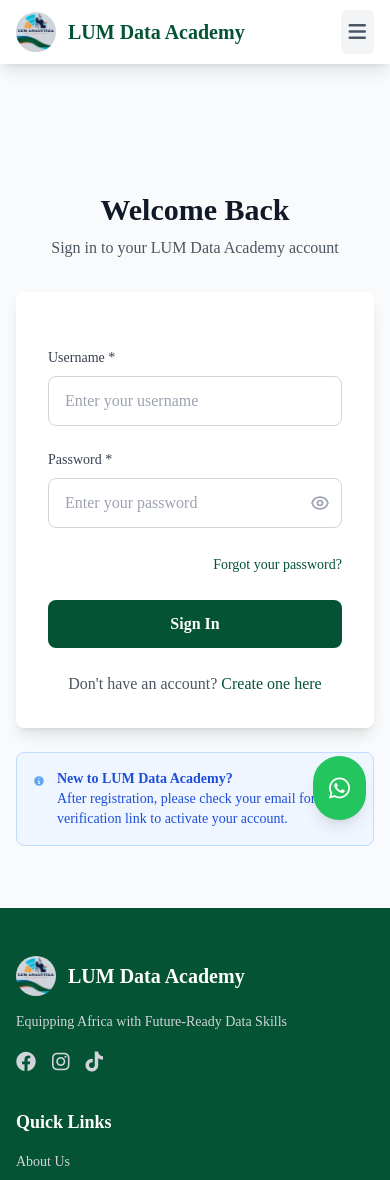
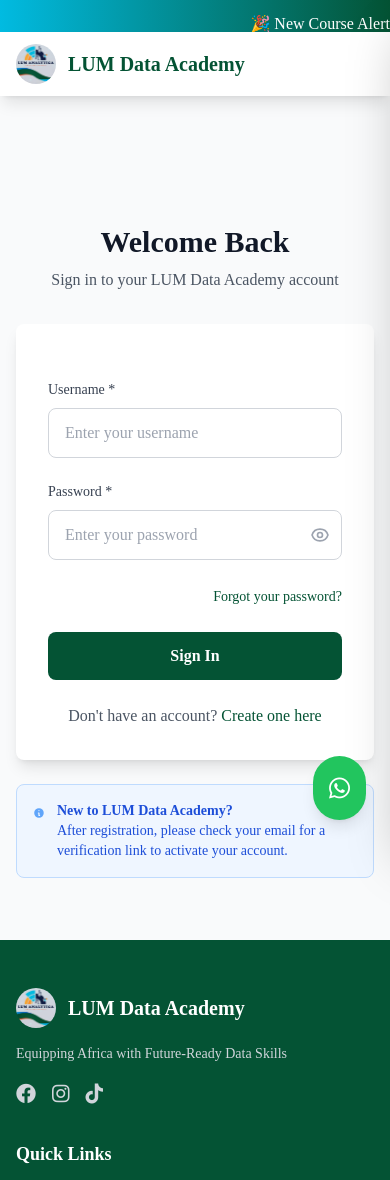
Before and after one commit to LawiOtieno/LUM_Data_Academy, a Django app: page /accounts/login/?next=/accounts/learner-dashboard/ in a window 390 px wide. Shown: the top 1180 px of the page. Run offline with Django 5.2, Linux system fonts and the light colour scheme; some libraries are stand-ins or nearby versions; some web fonts are replaced.

Commit message:
Assistant checkpoint: Updated mobile navbar with slide-in menu and notification banner
Assistant generated file changes:
- core/templates/core/base.html: Update mobile navbar with slide-in menu and add notification banner, Update main content padding for notification banner, Update mobile menu JavaScript and add notification banner animation, Update CSS styles for mobile menu and notification banner

---

User prompt:

Act as a senior Django web developer with extensive experience in UI. Work on the following:
- Update the styling of navbar and menu items for mobile uses. When hamburger menu is clicked, it should open from right side to half the screen with menu items arranged vertically, each having neomorphic-like button.
- Add a small horizontal div (on top of navbar) and a message (can be a notification, 'Featured' course, or course on 'Sale') that moves from right to left.

Replit-Commit-Author: Assistant
Replit-Commit-Session-Id: 62f5d704-ee15-4587-afbc-bcdbc0e1ac89

```diff
--- a/core/templates/core/base.html
+++ b/core/templates/core/base.html
@@ -89,7 +89,20 @@
 </head>
 <body class="bg-gray-50 font-linden">
     <!-- Navigation -->
-    <nav class="bg-white shadow-lg fixed w-full top-0 z-50 transition-all duration-300" id="navbar">
+    <!-- Notification Banner -->
+    <div class="notification-banner bg-gradient-to-r from-secondary to-primary text-white py-2 fixed w-full top-0 z-60 overflow-hidden">
+        <div class="scrolling-text whitespace-nowrap">
+            <span class="inline-block px-8">🎉 New Course Alert: Data Science Fundamentals - Enroll Now!</span>
+            <span class="inline-block px-8">💰 Limited Time: 30% OFF on Python for Data Analytics</span>
+            <span class="inline-block px-8">⭐ Featured: Machine Learning Bootcamp - Start Your AI Journey</span>
+            <span class="inline-block px-8">🔥 Hot Deal: Power BI Mastery Course - Special Discount</span>
+        </div>
+    </div>
+
+    <!-- Mobile Menu Overlay -->
+    <div class="mobile-menu-overlay fixed inset-0 bg-black bg-opacity-50 z-40 hidden transition-opacity duration-300"></div>
+
+    <nav class="bg-white shadow-lg fixed w-full top-8 z-50 transition-all duration-300" id="navbar">
         <div class="max-w-7xl mx-auto px-4 sm:px-6 lg:px-8">
             <div class="flex justify-between items-center h-16">
                 <!-- Logo -->
@@ -121,35 +134,71 @@
 
                 <!-- Mobile menu button -->
                 <div class="md:hidden">
-                    <button type="button" class="mobile-menu-button bg-gray-100 p-2 rounded-md text-gray-600 hover:text-primary hover:bg-gray-200 transition-colors duration-200">
-                        <i class="fas fa-bars text-xl"></i>
+                    <button type="button" class="mobile-menu-button bg-transparent p-2 rounded-md text-gray-600 hover:text-primary transition-colors duration-200 z-50 relative">
+                        <div class="hamburger-icon">
+                            <span class="hamburger-line"></span>
+                            <span class="hamburger-line"></span>
+                            <span class="hamburger-line"></span>
+                        </div>
                     </button>
                 </div>
             </div>
         </div>
 
-        <!-- Mobile Menu -->
-        <div class="mobile-menu md:hidden hidden bg-white border-t border-gray-200">
-            <div class="px-2 pt-2 pb-3 space-y-1">
-                <a href="{% url 'core:home' %}" class="mobile-nav-link">Home</a>
-                <a href="{% url 'core:about' %}" class="mobile-nav-link">About</a>
-                <a href="{% url 'core:courses' %}" class="mobile-nav-link">Courses</a>
-                <a href="{% url 'core:events' %}" class="mobile-nav-link">Events</a>
-                <a href="{% url 'core:blog' %}" class="mobile-nav-link">Blog</a>
-                <a href="{% url 'core:contact' %}" class="mobile-nav-link">Contact</a>
-                {% if user.is_authenticated %}
-                    <a href="{% url 'accounts:dashboard' %}" class="mobile-nav-link">Dashboard</a>
-                    <a href="{% url 'accounts:logout' %}" class="bg-gray-600 text-white block px-3 py-2 rounded-md text-base font-medium mx-2 mt-4 text-center">Logout</a>
-                {% else %}
-                    <a href="{% url 'accounts:login' %}" class="mobile-nav-link">Login</a>
-                    <a href="{% url 'accounts:register' %}" class="bg-secondary text-white block px-3 py-2 rounded-md text-base font-medium mx-2 mt-4 text-center">Get Started</a>
-                {% endif %}
+        <!-- Mobile Menu Slide-in -->
+        <div class="mobile-menu fixed top-0 right-0 h-full w-1/2 bg-white shadow-2xl transform translate-x-full transition-transform duration-300 ease-in-out z-50 md:hidden">
+            <div class="flex flex-col h-full">
+                <!-- Menu Header -->
+                <div class="bg-primary text-white p-6">
+                    <h3 class="text-lg font-bold">Menu</h3>
+                </div>
+
+                <!-- Menu Items -->
+                <div class="flex-1 p-6 space-y-4">
+                    <a href="{% url 'core:home' %}" class="mobile-nav-button {% if request.resolver_match.url_name == 'home' %}active{% endif %}">
+                        <i class="fas fa-home mr-3"></i>Home
+                    </a>
+                    <a href="{% url 'core:about' %}" class="mobile-nav-button {% if request.resolver_match.url_name == 'about' %}active{% endif %}">
+                        <i class="fas fa-info-circle mr-3"></i>About
+                    </a>
+                    <a href="{% url 'core:courses' %}" class="mobile-nav-button {% if 'course' in request.resolver_match.url_name %}active{% endif %}">
+                        <i class="fas fa-graduation-cap mr-3"></i>Courses
+                    </a>
+                    <a href="{% url 'core:events' %}" class="mobile-nav-button {% if 'event' in request.resolver_match.url_name %}active{% endif %}">
+                        <i class="fas fa-calendar-alt mr-3"></i>Events
+                    </a>
+                    <a href="{% url 'core:blog' %}" class="mobile-nav-button {% if 'blog' in request.resolver_match.url_name %}active{% endif %}">
+                        <i class="fas fa-blog mr-3"></i>Blog
+                    </a>
+                    <a href="{% url 'core:contact' %}" class="mobile-nav-button {% if request.resolver_match.url_name == 'contact' %}active{% endif %}">
+                        <i class="fas fa-envelope mr-3"></i>Contact
+                    </a>
+
+                    <!-- Authentication Links -->
+                    <div class="border-t border-gray-200 pt-4 mt-6">
+                        {% if user.is_authenticated %}
+                            <a href="{% url 'accounts:dashboard' %}" class="mobile-nav-button">
+                                <i class="fas fa-tachometer-alt mr-3"></i>Dashboard
+                            </a>
+                            <a href="{% url 'accounts:logout' %}" class="mobile-nav-button bg-red-50 text-red-600 border-red-200">
+                                <i class="fas fa-sign-out-alt mr-3"></i>Logout
+                            </a>
+                        {% else %}
+                            <a href="{% url 'accounts:login' %}" class="mobile-nav-button">
+                                <i class="fas fa-sign-in-alt mr-3"></i>Login
+                            </a>
+                            <a href="{% url 'accounts:register' %}" class="mobile-nav-button bg-secondary text-white border-secondary shadow-lg">
+                                <i class="fas fa-user-plus mr-3"></i>Get Started
+                            </a>
+                        {% endif %}
+                    </div>
+                </div>
             </div>
         </div>
     </nav>
 
     <!-- Main Content -->
-    <main class="pt-16">
+    <main class="pt-24">
         {% if messages %}
             <div class="fixed top-20 right-4 z-40 space-y-2">
                 {% for message in messages %}
@@ -268,9 +317,35 @@
         // Mobile menu toggle
         const mobileMenuButton = document.querySelector('.mobile-menu-button');
         const mobileMenu = document.querySelector('.mobile-menu');
+        const mobileMenuOverlay = document.querySelector('.mobile-menu-overlay');
+        const hamburgerIcon = document.querySelector('.hamburger-icon');
 
-        mobileMenuButton.addEventListener('click', () => {
-            mobileMenu.classList.toggle('hidden');
+        function toggleMobileMenu() {
+            const isOpen = !mobileMenu.classList.contains('translate-x-full');
+
+            if (isOpen) {
+                // Close menu
+                mobileMenu.classList.add('translate-x-full');
+                mobileMenuOverlay.classList.add('hidden');
+                hamburgerIcon.classList.remove('active');
+                document.body.classList.remove('overflow-hidden');
+            } else {
+                // Open menu
+                mobileMenu.classList.remove('translate-x-full');
+                mobileMenuOverlay.classList.remove('hidden');
+                hamburgerIcon.classList.add('active');
+                document.body.classList.add('overflow-hidden');
+            }
+        }
+
+        mobileMenuButton.addEventListener('click', toggleMobileMenu);
+        mobileMenuOverlay.addEventListener('click', toggleMobileMenu);
+
+        // Close menu when clicking on menu items
+        document.querySelectorAll('.mobile-nav-button').forEach(link => {
+            link.addEventListener('click', () => {
+                setTimeout(toggleMobileMenu, 100);
+            });
         });
 
         // Navbar background on scroll
@@ -365,8 +440,60 @@
             content: '';
             @apply absolute bottom-0 left-1/2 transform -translate-x-1/2 w-8 h-0.5 bg-secondary rounded-full;
         }
-        .mobile-nav-link {
-            @apply text-gray-700 hover:text-primary hover:bg-gray-50 block px-3 py-2 rounded-md text-base font-medium transition-colors duration-200;
+
+        /* Mobile Navigation Button Styles */
+        .mobile-nav-button {
+            @apply w-full flex items-center px-4 py-3 text-gray-700 font-medium rounded-xl border border-gray-200 transition-all duration-200 bg-white shadow-sm;
+            box-shadow: 4px 4px 8px rgba(0, 0, 0, 0.1), -4px -4px 8px rgba(255, 255, 255, 0.8);
+        }
+        .mobile-nav-button:hover {
+            @apply text-primary bg-gray-50;
+            box-shadow: 2px 2px 4px rgba(0, 0, 0, 0.1), -2px -2px 4px rgba(255, 255, 255, 0.8);
+            transform: translateY(-1px);
+        }
+        .mobile-nav-button.active {
+            @apply text-primary bg-primary/5 border-primary/20;
+        }
+
+        /* Hamburger Animation */
+        .hamburger-icon {
+            @apply w-6 h-6 flex flex-col justify-center items-center relative;
+        }
+        .hamburger-line {
+            @apply w-6 h-0.5 bg-gray-600 rounded-full transition-all duration-300 ease-in-out;
+        }
+        .hamburger-line:nth-child(1) {
+            @apply mb-1;
+        }
+        .hamburger-line:nth-child(3) {
+            @apply mt-1;
+        }
+        .hamburger-icon.active .hamburger-line:nth-child(1) {
+            transform: translateY(6px) rotate(45deg);
+        }
+        .hamburger-icon.active .hamburger-line:nth-child(2) {
+            opacity: 0;
+        }
+        .hamburger-icon.active .hamburger-line:nth-child(3) {
+            transform: translateY(-6px) rotate(-45deg);
+        }
+
+        /* Notification Banner */
+        .notification-banner {
+            height: 32px;
+            line-height: 32px;
+        }
+        .scrolling-text {
+            animation: scroll-left 30s linear infinite;
+        }
+
+        @keyframes scroll-left {
+            0% {
+                transform: translateX(100%);
+            }
+            100% {
+                transform: translateX(-100%);
+            }
         }
 
         /* Custom scrollbar */
```
